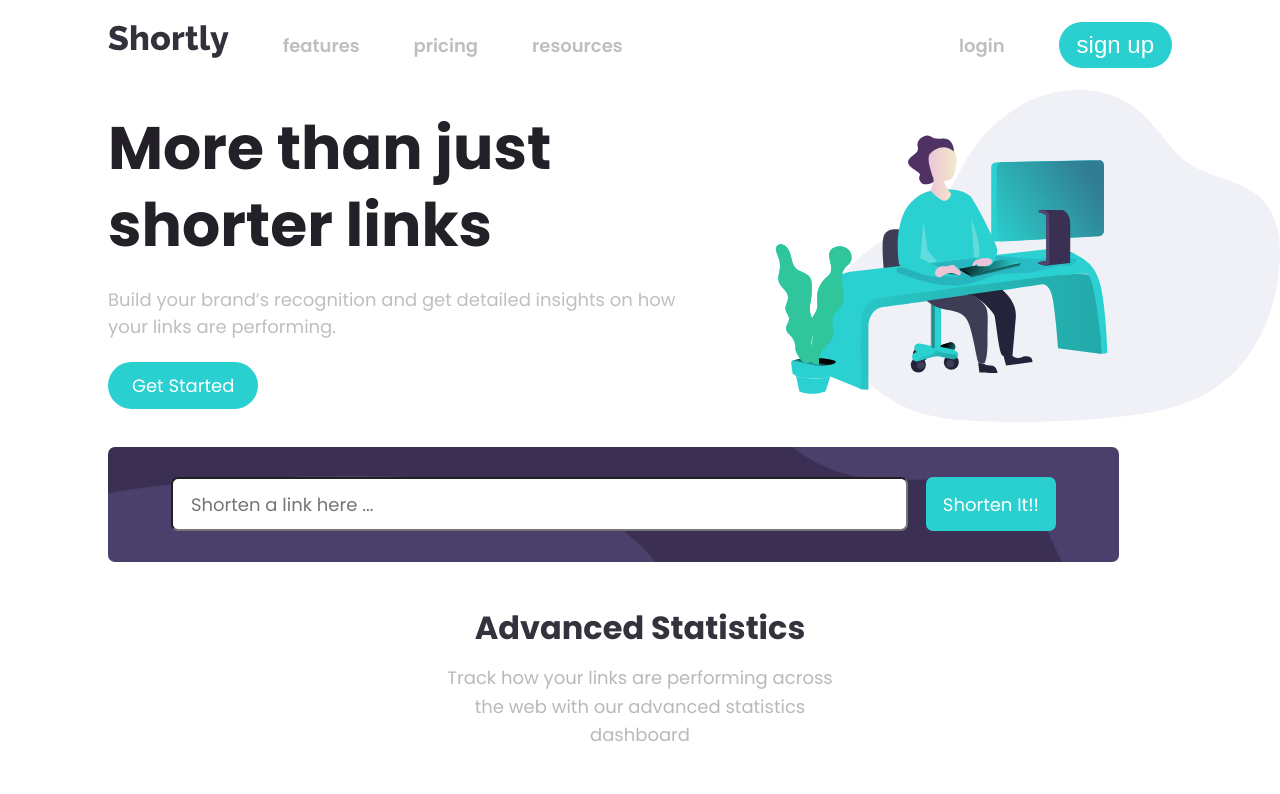
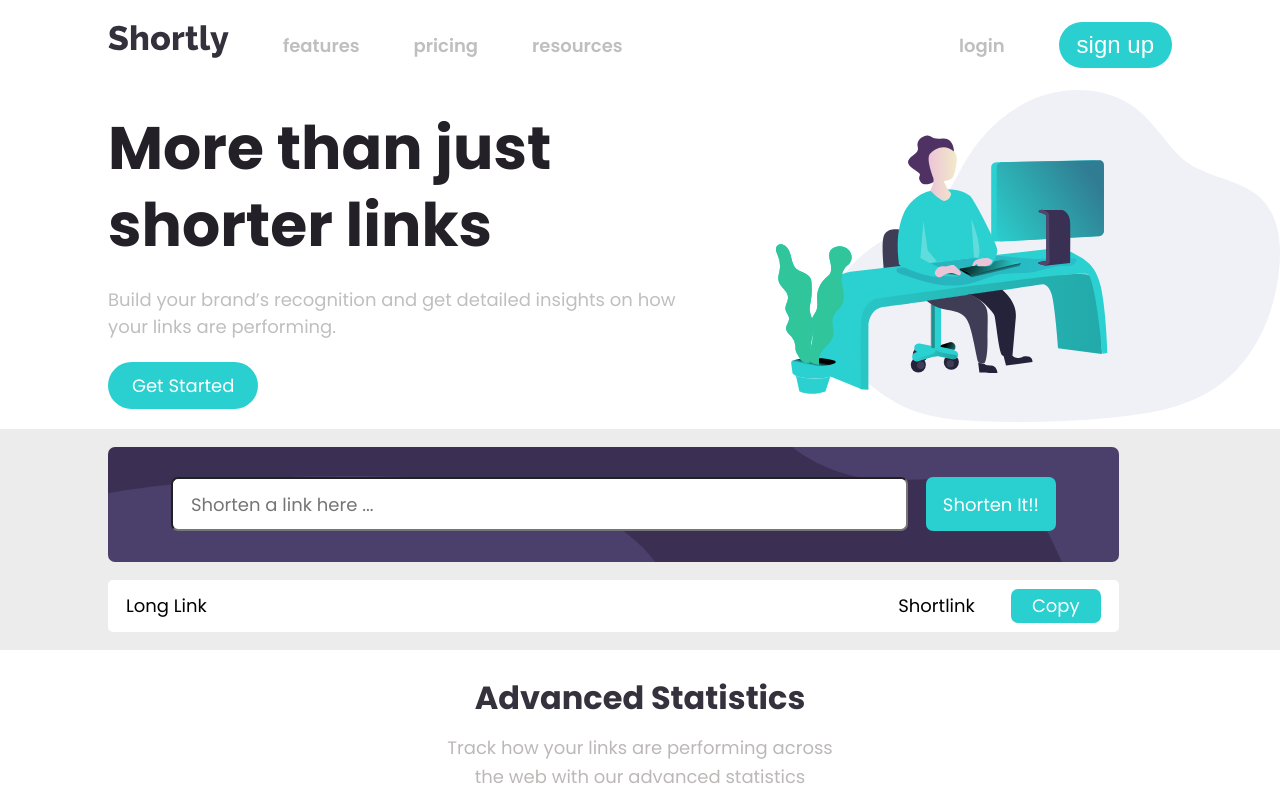
Before and after one commit to mwongess/url-shortener, a React (Vite) app in the folder client/: page / in a window 1280 px wide. Shown: the top 794 px of the page. Built offline with nearby package versions, Linux system fonts and the light colour scheme.

Commit message:
local changes

```diff
--- a/client/src/App.jsx
+++ b/client/src/App.jsx
@@ -1,18 +1,20 @@
-import './App.css'
+import { createContext, useContext } from 'react'
+import Footer from './components/footer/Footer'
 import Header from './components/header/header'
 import { Main } from './components/main/Main'
-import Footer from './components/footer/Footer'
 import Cta from './components/cta/Cta'
 import Statistics from './components/statistics/statistics'
+import './App.css'
+
 function App () {
   return (
-    <div>
+    <>
       <Header />
       <Main />
       <Statistics />
       <Cta />
       <Footer />
-    </div>
+    </>
   )
 }
 
--- a/client/src/components/cta/cta.css
+++ b/client/src/components/cta/cta.css
@@ -27,7 +27,7 @@
     /* background-color: hsl(257, 27%, 26%); */
 }
 
-@media only screen and (max-width: 375px){
+@media only screen and (max-width: 600px){
     .cta{
         padding: 12px;
         line-height: 1.2;
--- a/client/src/components/footer/footer.css
+++ b/client/src/components/footer/footer.css
@@ -49,15 +49,21 @@ footer{
 }
 
 .footer-icon:not(:first-child){
-    margin-left: 14px;
+    margin-left: 16px;
 }
 .footer-icons--image{
     width: 16px;
     height: 16px;
     color: hsl(0, 0%, 75%);
 }
+@media only screen and (max-width: 900px){
+    .footer-icons--image{
+        width: 21px;
+        height: 21px;
+    }
+}
 
-@media only screen and (max-width: 375px){
+@media only screen and (max-width: 600px){
     .footer{
         text-align: center;
     }
--- a/client/src/components/main/Main.jsx
+++ b/client/src/components/main/Main.jsx
@@ -18,6 +18,15 @@ export const Main = () => {
                     <input type="text" placeholder='Shorten a link here ...'/>
                     <button>Shorten It!!</button>
                 </div>
+                <div className="shortened-links">
+                        <div className="short-link">
+                            <p>Long Link</p>
+                            <div className="short-link-right">
+                                <p>Shortlink</p>
+                                <button>Copy</button>
+                            </div>
+                        </div>
+                </div>
 
             </div>
         </>
--- a/client/src/components/main/main.css
+++ b/client/src/components/main/main.css
@@ -2,7 +2,10 @@
 
 .main,
 .main-left,
-.get-started,.shorten{
+.get-started,
+.shorten,
+.short-link,
+.short-link-right {
   display: flex;
 }
 .main {
@@ -41,11 +44,12 @@
   width: 100%;
   height: 40%;
 }
-.shorten-container{
+.shorten-container {
   width: 100%;
   padding: 1rem 6rem;
+  background-color: hsla(0, 0%, 75%,0.3);
 }
-.shorten{
+.shorten {
   align-items: center;
   justify-content: center;
   gap: 1rem;
@@ -55,46 +59,71 @@
   border-radius: 7px;
   background-image: url(../../../images/bg-shorten-desktop.svg);
 }
-.shorten input,.shorten button{
-    height: 3rem ;
+.shorten input,
+.shorten button {
+  height: 3rem;
   border-radius: 7px;
-
 }
-.shorten input{
+.shorten input {
   padding: 1rem;
   width: 85%;
 }
-.shorten button{
+.shorten button {
   width: 15%;
   background-color: hsl(180, 66%, 49%);
   border: none;
   color: #fff;
 }
+.shortened-links {
+  margin-top: 1rem;
+  width: 95%;
+}
+.short-link {
+  justify-content: space-between;
+  align-items: center;
+  background-color: #fff;
+  padding: 0.5rem 1rem;
+  border-radius: 5px;
+
+}
+.short-link-right {
+  gap: 2rem;
+  align-items: center;
+}
+.short-link-right button {
+  background-color: hsl(180, 66%, 49%);
+  color: #fff;
+  border: none;
+  padding: 0.2rem 0.5rem;
+  border-radius: 7px;
+  width: 5rem;
+}
 @media screen and (max-width: 600px) {
-    .main{
+  .main {
     flex-direction: column-reverse;
     padding: 1rem;
   }
-    .main-left{
+  .main-left {
     align-items: center;
     text-align: center;
   }
-    .main-left h1{
+  .main-left h1 {
     font-size: 45px;
   }
-    .get-started{
+  .get-started {
     height: 3.5rem;
     width: 70%;
   }
-    .shorten-container{
-        padding: 1rem
+  .shorten-container {
+    padding: 1rem;
   }
-    .shorten{
+  .shorten {
     flex-direction: column;
     width: 100%;
     padding: 1.5rem;
   }
-    .shorten input, .shorten button{
+  .shorten input,
+  .shorten button {
     width: 100%;
     height: 3.5rem;
   }
```
Lines whose indentation alone changed are shown as unchanged.
